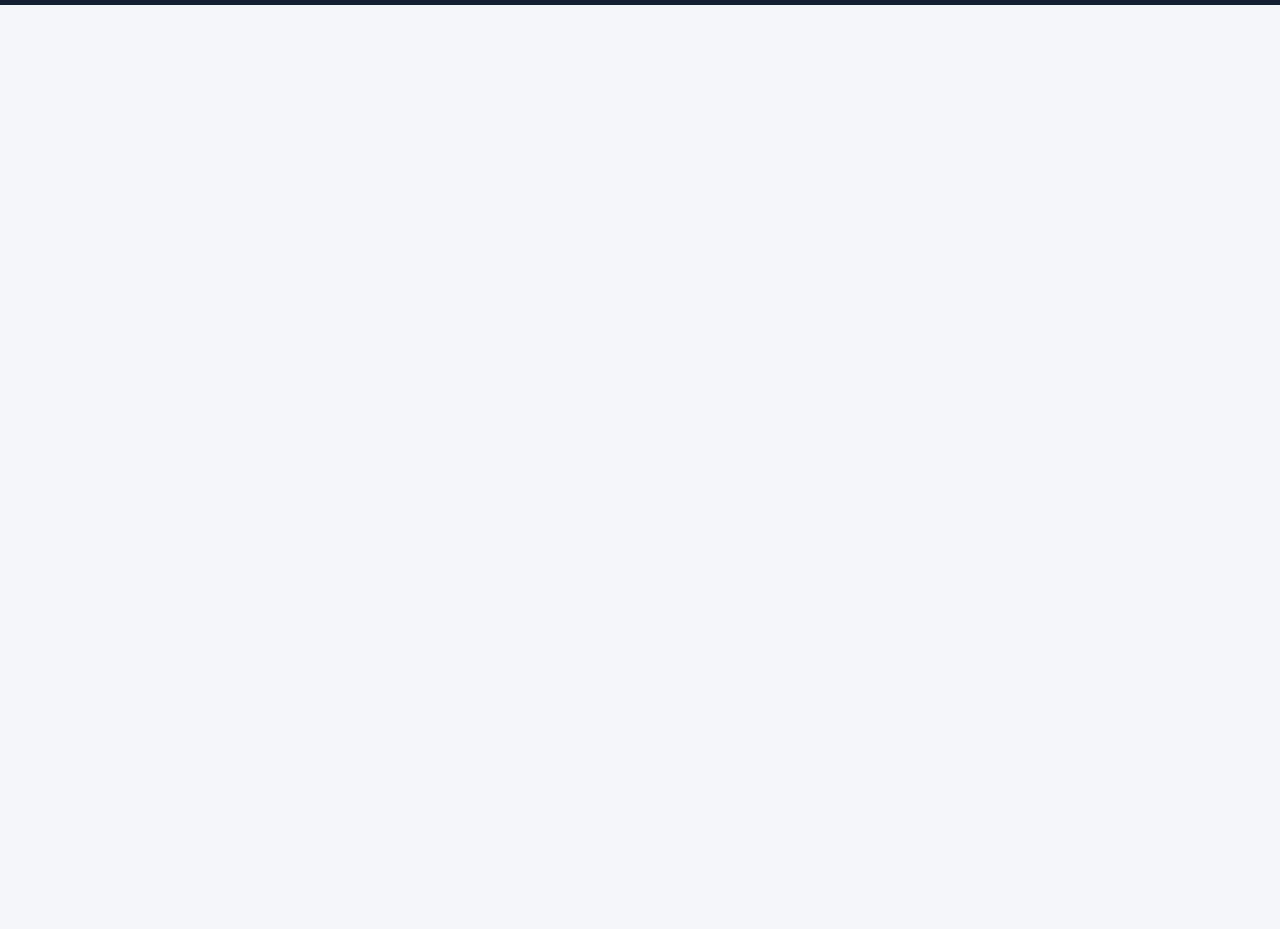
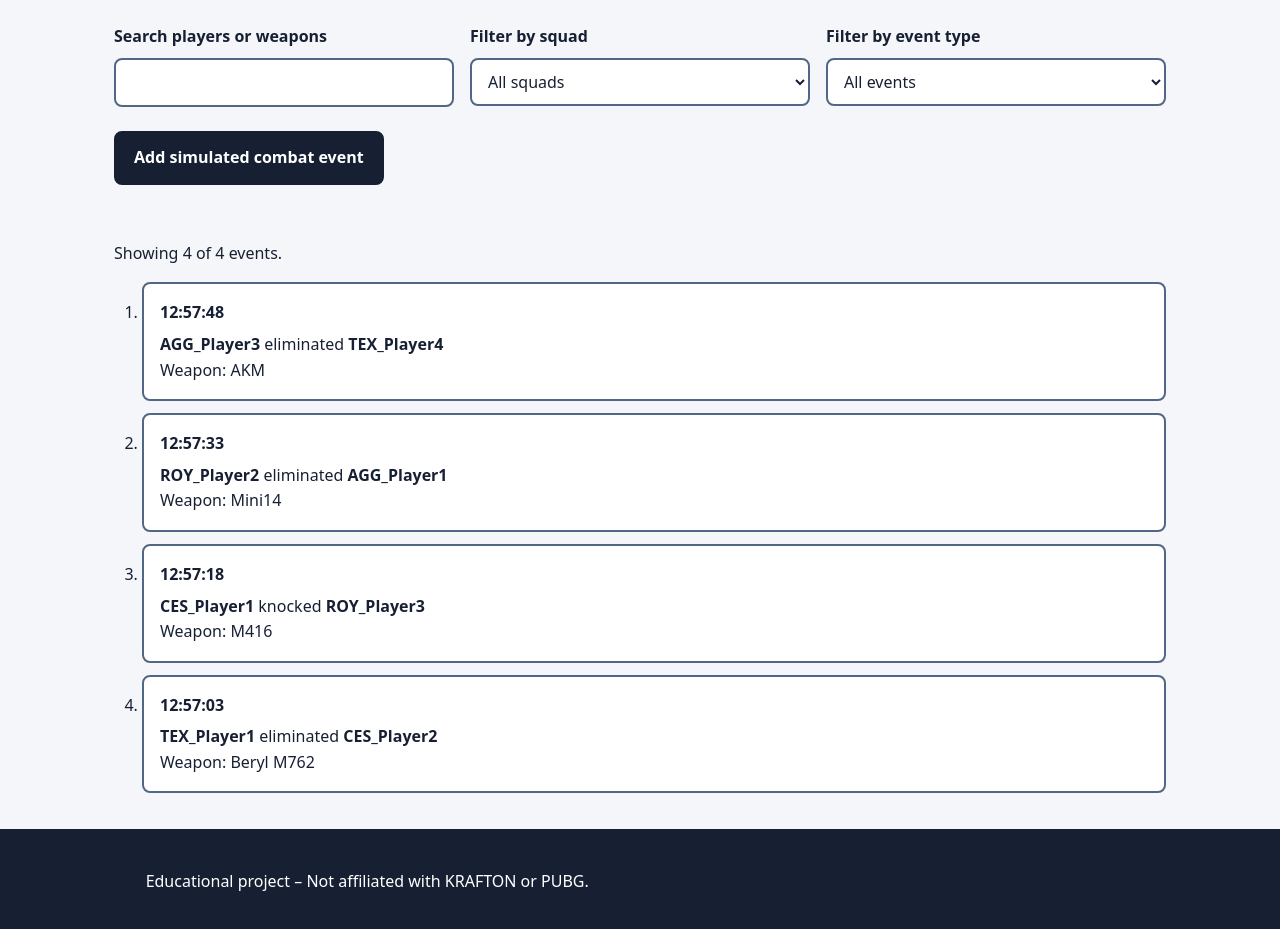
Before and after one commit to haonganh/24520089_DangHoangAnh_Lab03_HW, a React (Vite) app in the folder Homework_3/app/: page / in a window 1280 px wide. Shown: the part 1580-2509 px from the top of the page. Before the commit the page ends 1585 px from the top, so only its background shows below. Built offline with nearby package versions, Linux system fonts and the light colour scheme.

Commit message:
feat(hw3): implement accessible PUBG kill feed and filtering

```diff
--- a/Homework_3/app/src/App.css
+++ b/Homework_3/app/src/App.css
@@ -227,3 +227,89 @@ button:disabled {
     color: CanvasText;
   }
 }
+
+
+/* T11 - PUBG Kill Feed */
+
+.killfeed-section {
+  margin-top: 48px;
+}
+
+.killfeed-controls {
+  display: flex;
+  flex-wrap: wrap;
+  gap: 16px;
+  margin: 24px 0;
+}
+
+.killfeed-controls > div {
+  flex: 1 1 200px;
+}
+
+.killfeed-controls label {
+  display: block;
+  margin-bottom: 8px;
+  font-weight: 600;
+}
+
+.killfeed-controls input,
+.killfeed-controls select {
+  width: 100%;
+  min-height: 44px;
+  padding: 10px 12px;
+  border: 2px solid #526785;
+  border-radius: 8px;
+  background: #ffffff;
+  color: #172033;
+  font: inherit;
+}
+
+.killfeed-controls input:focus-visible,
+.killfeed-controls select:focus-visible {
+  outline: 3px solid #c2410c;
+  outline-offset: 3px;
+}
+
+.killfeed-list {
+  margin-top: 16px;
+}
+
+.killfeed-list ol {
+  margin: 0;
+  padding-left: 28px;
+}
+
+.killfeed-item {
+  padding: 16px;
+  margin-bottom: 12px;
+  border: 2px solid #526785;
+  border-radius: 8px;
+  background: #ffffff;
+  color: #172033;
+}
+
+.killfeed-item span {
+  display: block;
+  overflow-wrap: anywhere;
+}
+
+.killfeed-time {
+  margin-bottom: 6px;
+  font-weight: 600;
+}
+
+@media (max-width: 600px) {
+  .killfeed-section {
+    margin-top: 32px;
+  }
+
+  .killfeed-item {
+    padding: 12px;
+  }
+}
+
+@media (forced-colors: active) {
+  .killfeed-item {
+    border-color: CanvasText;
+  }
+}
--- a/Homework_3/app/src/App.tsx
+++ b/Homework_3/app/src/App.tsx
@@ -5,6 +5,7 @@ import {
   useRef,
   useState,
 } from 'react';
+import { KillFeed } from './components/KillFeed';
 
 import { AirdropCountdown } from './components/AirdropCountdown';
 
@@ -229,6 +230,8 @@ function App() {
           </div>
         </section>
         <Leaderboard />
+
+<KillFeed />
       </main>
 
       <footer className="site-footer">
--- /dev/null
+++ b/Homework_3/app/src/components/KillFeed.tsx
@@ -0,0 +1,210 @@
+
+import { memo, useMemo, useRef, useState } from 'react';
+
+import { demoSquads } from '../demo/demoFixtures';
+
+import {
+  demoKillEvents,
+  filterKillEvents,
+  formatEventTime,
+} from '../killfeed/kill-feed';
+
+import type {
+  KillEventType,
+  KillFeedEvent,
+} from '../killfeed/kill-feed';
+
+export const KillFeed = memo(function KillFeed() {
+  const [events, setEvents] = useState<
+    readonly KillFeedEvent[]
+  >(demoKillEvents);
+
+  const [query, setQuery] = useState('');
+  const [squadId, setSquadId] = useState('ALL');
+
+  const [eventType, setEventType] = useState<
+    'ALL' | KillEventType
+  >('ALL');
+
+  const [announcement, setAnnouncement] =
+    useState('');
+
+  const nextEventNumber = useRef(1);
+
+  const filteredEvents = useMemo(
+    () =>
+      filterKillEvents(events, {
+        query,
+        squadId,
+        type: eventType,
+      }),
+    [events, query, squadId, eventType]
+  );
+
+  const addDemoEvent = () => {
+    const number = nextEventNumber.current++;
+    const squad = demoSquads[
+      (number - 1) % demoSquads.length
+    ];
+
+    const newEvent: KillFeedEvent = {
+      id: `live-event-${number}`,
+      killer: `${squad.squadName} Player`,
+      victim: `Opponent ${number}`,
+      squadId: squad.squadId,
+      weapon: number % 2 === 0 ? 'M416' : 'Beryl M762',
+      type: number % 3 === 0 ? 'KNOCK' : 'KILL',
+      timestamp: Date.now(),
+    };
+
+    setEvents((previous) => [
+      newEvent,
+      ...previous,
+    ]);
+
+    setAnnouncement(
+      `New ${newEvent.type.toLowerCase()} event: ` +
+      `${newEvent.killer} against ${newEvent.victim}.`
+    );
+  };
+
+  return (
+    <section
+      className="killfeed-section"
+      aria-labelledby="killfeed-title"
+    >
+      <h2 id="killfeed-title">
+        PUBG Vietnam Kill Feed
+      </h2>
+
+      <p>
+        Simulated combat events. Filter by squad,
+        event type or player name.
+      </p>
+
+      <div className="killfeed-controls">
+        <div>
+          <label htmlFor="killfeed-search">
+            Search players or weapons
+          </label>
+
+          <input
+            id="killfeed-search"
+            type="search"
+            value={query}
+            onChange={(event) =>
+              setQuery(event.target.value)
+            }
+          />
+        </div>
+
+        <div>
+          <label htmlFor="killfeed-squad">
+            Filter by squad
+          </label>
+
+          <select
+            id="killfeed-squad"
+            value={squadId}
+            onChange={(event) =>
+              setSquadId(event.target.value)
+            }
+          >
+            <option value="ALL">All squads</option>
+
+            {demoSquads.map((squad) => (
+              <option
+                key={squad.squadId}
+                value={squad.squadId}
+              >
+                {squad.squadName}
+              </option>
+            ))}
+          </select>
+        </div>
+
+        <div>
+          <label htmlFor="killfeed-type">
+            Filter by event type
+          </label>
+
+          <select
+            id="killfeed-type"
+            value={eventType}
+            onChange={(event) =>
+              setEventType(
+                event.target.value as
+                  'ALL' | KillEventType
+              )
+            }
+          >
+            <option value="ALL">All events</option>
+            <option value="KILL">Kills</option>
+            <option value="KNOCK">Knocks</option>
+          </select>
+        </div>
+      </div>
+
+      <button type="button" onClick={addDemoEvent}>
+        Add simulated combat event
+      </button>
+
+      <p role="status" aria-live="polite">
+        {announcement}
+      </p>
+
+      <p>
+        Showing {filteredEvents.length} of{' '}
+        {events.length} events.
+      </p>
+
+      <div
+        className="killfeed-list"
+        role="log"
+        aria-label="PUBG combat event history"
+        aria-live="off"
+      >
+        {filteredEvents.length === 0 ? (
+          <p>No events match your filters.</p>
+        ) : (
+          <ol>
+            {filteredEvents.map((event) => (
+              <li
+                key={event.id}
+                className="killfeed-item"
+              >
+                <span className="killfeed-time">
+                  <time
+                    dateTime={
+                      new Date(
+                        event.timestamp
+                      ).toISOString()
+                    }
+                  >
+                    {formatEventTime(
+                      event.timestamp
+                    )}
+                  </time>
+                </span>
+
+                <span>
+                  <strong>{event.killer}</strong>
+                  {' '}
+                  {event.type === 'KILL'
+                    ? 'eliminated'
+                    : 'knocked'}
+                  {' '}
+                  <strong>{event.victim}</strong>
+                </span>
+
+                <span>
+                  Weapon: {event.weapon}
+                </span>
+              </li>
+            ))}
+          </ol>
+        )}
+      </div>
+    </section>
+  );
+});
--- /dev/null
+++ b/Homework_3/app/src/killfeed/kill-feed.ts
@@ -0,0 +1,111 @@
+
+export type KillEventType = 'KILL' | 'KNOCK';
+
+export interface KillFeedEvent {
+  readonly id: string;
+  readonly killer: string;
+  readonly victim: string;
+  readonly squadId: string;
+  readonly weapon: string;
+  readonly type: KillEventType;
+  readonly timestamp: number;
+}
+
+const baseTime = Date.now();
+
+export const demoKillEvents: readonly KillFeedEvent[] = [
+  {
+    id: 'event-1',
+    killer: 'TEX_Player1',
+    victim: 'CES_Player2',
+    squadId: 'the-expendables',
+    weapon: 'Beryl M762',
+    type: 'KILL',
+    timestamp: baseTime - 60_000,
+  },
+  {
+    id: 'event-2',
+    killer: 'CES_Player1',
+    victim: 'ROY_Player3',
+    squadId: 'cerberus-esports',
+    weapon: 'M416',
+    type: 'KNOCK',
+    timestamp: baseTime - 45_000,
+  },
+  {
+    id: 'event-3',
+    killer: 'ROY_Player2',
+    victim: 'AGG_Player1',
+    squadId: 'roy-esports',
+    weapon: 'Mini14',
+    type: 'KILL',
+    timestamp: baseTime - 30_000,
+  },
+  {
+    id: 'event-4',
+    killer: 'AGG_Player3',
+    victim: 'TEX_Player4',
+    squadId: 'agg',
+    weapon: 'AKM',
+    type: 'KILL',
+    timestamp: baseTime - 15_000,
+  },
+];
+
+export interface KillFeedFilters {
+  query: string;
+  squadId: string;
+  type: 'ALL' | KillEventType;
+}
+
+export function filterKillEvents(
+  events: readonly KillFeedEvent[],
+  filters: KillFeedFilters
+): KillFeedEvent[] {
+  const query = filters.query.trim().toLowerCase();
+
+  return events
+    .filter((event) => {
+      const matchesSquad =
+        filters.squadId === 'ALL' ||
+        event.squadId === filters.squadId;
+
+      const matchesType =
+        filters.type === 'ALL' ||
+        event.type === filters.type;
+
+      const searchableText = [
+        event.killer,
+        event.victim,
+        event.weapon,
+      ].join(' ').toLowerCase();
+
+      return (
+        matchesSquad &&
+        matchesType &&
+        searchableText.includes(query)
+      );
+    })
+    .sort((a, b) =>
+      b.timestamp - a.timestamp ||
+      a.id.localeCompare(b.id)
+    );
+}
+
+export function formatEventTime(
+  timestamp: number
+): string {
+  if (!Number.isFinite(timestamp)) {
+    throw new RangeError('Invalid event timestamp');
+  }
+
+  return new Date(timestamp).toLocaleTimeString(
+    'vi-VN',
+    {
+      hour: '2-digit',
+      minute: '2-digit',
+      second: '2-digit',
+      hour12: false,
+    }
+  );
+}
```
Also changed, not shown: 2 other files (tests, documents, lock files or other folders).
